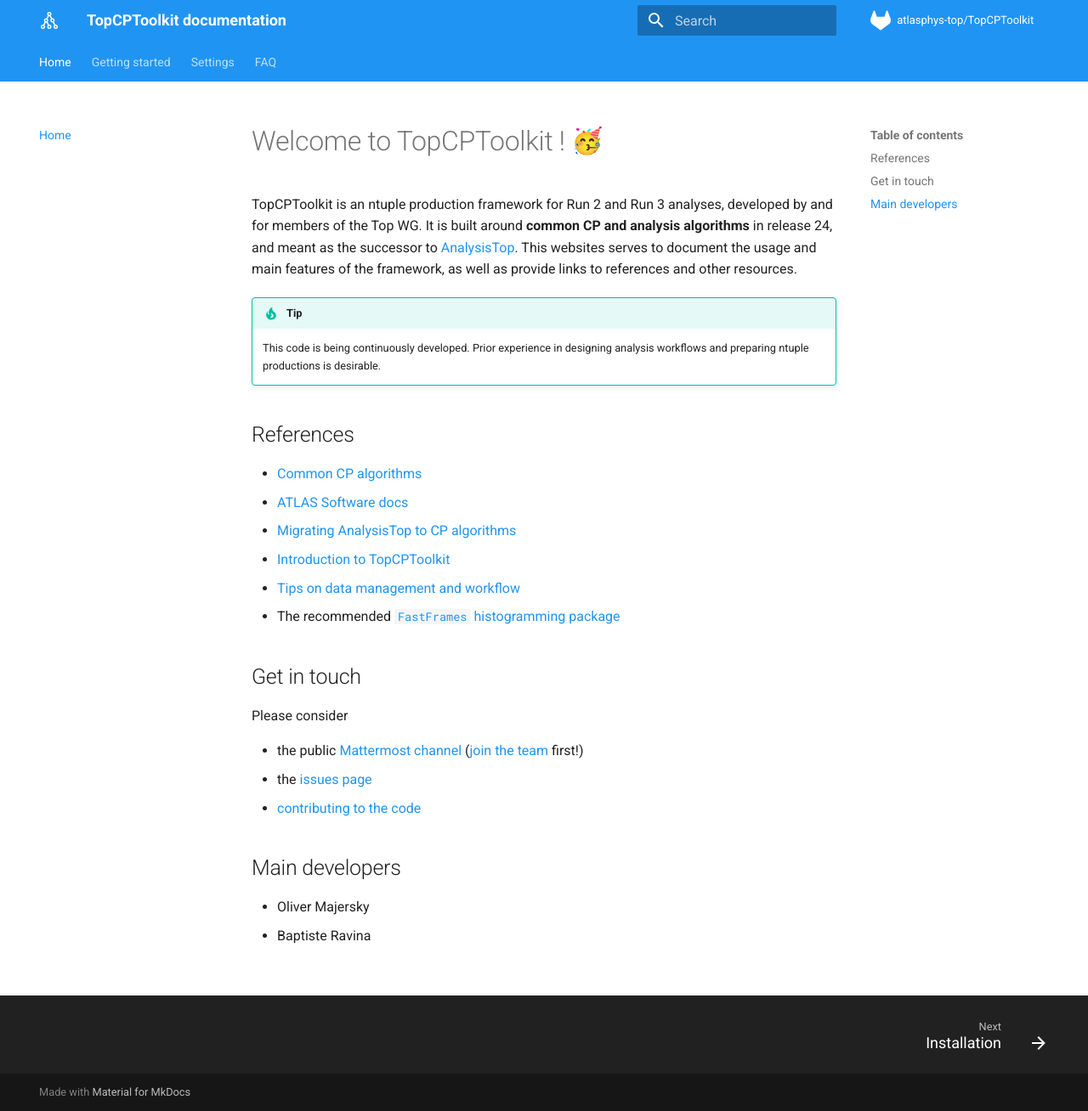
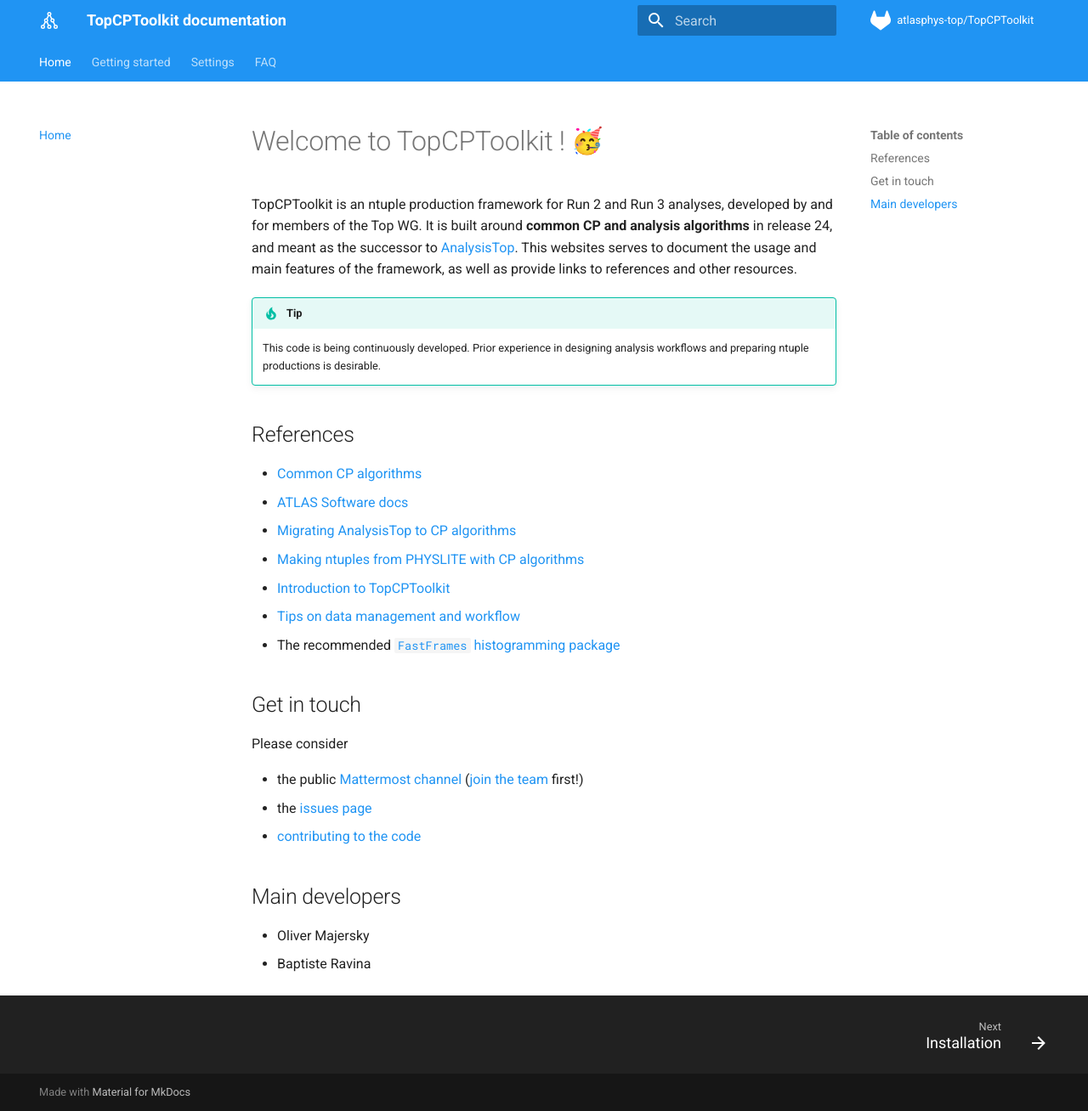
Before and after one commit to SuperNova76/TopCPToolKit, an MkDocs documentation site: the page built from docs/index.md, in a window 1280 px wide and 1308 px high. Shown: the whole window at 85% size. Built offline with MkDocs 1.6.1 and Material for MkDocs 9.7.7, drawn with Linux system fonts in a browser that asks for light colours; emoji names are drawn with the system emoji font.

Commit message:
add PHYSLITE tutorial

```diff
--- a/docs/index.md
+++ b/docs/index.md
@@ -13,6 +13,7 @@
 - [Common CP algorithms](https://indico.cern.ch/event/997136/attachments/2192156/3705269/CPAlgorithms.pdf)
 - [ATLAS Software docs](https://atlassoftwaredocs.web.cern.ch/ABtutorial/cpalg_intro/)
 - [Migrating AnalysisTop to CP algorithms](https://indico.cern.ch/event/1257761/contributions/5359759/attachments/2644629/4577607/Migrating%20AT%20to%20CP%20algo.pdf)
+- [Making ntuples from PHYSLITE with CP algorithms](https://indico.cern.ch/event/1335237/contributions/5702431/attachments/2771372/4830140/Making%20ntuples%20from%20PHYSLITE%20with%20CP%20algorithms.pdf)
 - [Introduction to TopCPToolkit](https://indico.cern.ch/event/1319343/contributions/5554653/attachments/2705702/4697065/Introduction%20to%20TopCPToolkit.pdf)
 - [Tips on data management and workflow](https://indico.cern.ch/event/1276819/contributions/5531897/attachments/2733586/4752675/data-management-workflow.pdf)
 - The recommended [`FastFrames` histogramming package](https://gitlab.cern.ch/atlas-amglab/fastframes)
```
